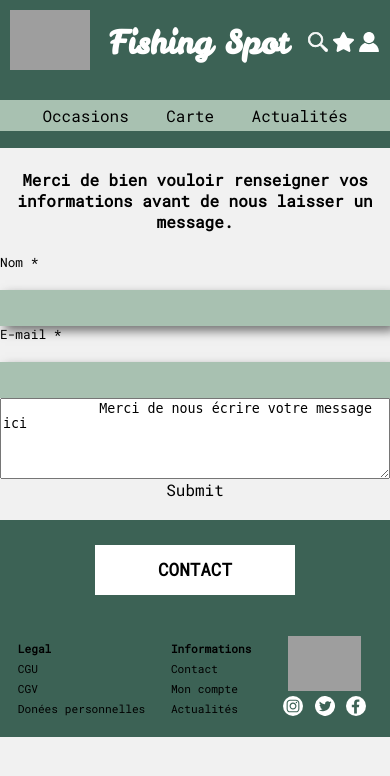
After one commit to DiscoMajor/fishing_spot, a PHP site: page /contact.html in a window 390 px wide. The commit adds this page. Shown: the top 776 px of the page. Run offline with PHP 8.4, Linux system fonts and the light colour scheme; grey boxes are pictures that could not be loaded.

Commit message:
Ajout page contact, rectification css sur page mon compte

```diff
--- /dev/null
+++ b/mon_site/contact.html
@@ -0,0 +1,95 @@
+<!DOCTYPE html>
+<html lang="fr">
+  <head>
+    <link href="https://fonts.googleapis.com/css2?family=Leckerli+One&display=swap" rel="stylesheet" />
+    <link href="https://fonts.googleapis.com/css2?family=Roboto+Mono&display=swap" rel="stylesheet" />
+    <link rel="stylesheet" href="styles.css" />
+    <meta name="viewport" content="width=device-width, initial-scale=1" />
+    <meta charset="utf-8" />
+    <title>Fishing Spot- Actualités</title>
+    <link rel="stylesheet" href="styles.css" />
+    <link rel="icon" type="image/x-icon" href="../mon_site/icones/fs_favicon.png" />
+  </head>
+  <body>
+    <header>
+      <div id="flexHeader">
+        <div id="logoFs">
+          <img src="..\mon_site\logo_fs\logo_fishing_spot.svg" alt="logo_fishing_spot" />
+        </div>
+        <h1>Fishing Spot</h1>
+
+        <div id="gapImgNavBar">
+          <img class="svgImg" src="..\mon_site\icones\louperecherche_ico.svg" alt="search" />
+          <img class="svgImg" src="..\mon_site\icones\favoris_ico.svg" alt="favoris" />
+          <img class="svgImg" src="..\mon_site\icones\mon_compte_ico.svg" alt="mon compte" />
+        </div>
+      </div>
+
+      <div id="headerBackGroundColor">
+        <div id="navBarFlex">
+          <nav>
+            <ul id="ulInline">
+              <li>Occasions</li>
+              <li>Carte</li>
+              <li>Actualités</li>
+            </ul>
+          </nav>
+        </div>
+      </div>
+    </header>
+
+    <h4>Merci de bien vouloir renseigner vos informations avant de nous laisser un message.</h4>
+
+    <form action="">
+      <div id="containerContactGrid">
+        <label for="text">Nom *</label>
+        <input type="text" />
+        <label for="email">E-mail *</label>
+        <input type="email" />
+        <textarea id="boxdialogue" name="messagePerso" rows="5" cols="33">
+            Merci de nous écrire votre message ici
+            </textarea
+        >
+        <input type="submit" />
+      </div>
+    </form>
+
+    <div class="banniereHautDePage">
+      <div class="titreBannierePages">
+        <h2 class="h2BannierePages">CONTACT</h2>
+      </div>
+    </div>
+
+    <footer>
+      <div id="footerFlex">
+        <div class="footerBox1">
+          <ul>
+            <h3>Legal</h3>
+            <li class="liFooter">CGU</li>
+            <li class="liFooter">CGV</li>
+            <li class="liFooter">Donées personnelles</li>
+          </ul>
+        </div>
+        <div class="footerBox2">
+          <ul class="ulFooter">
+            <h3>Informations</h3>
+            <li class="liFooter">Contact</li>
+            <li class="liFooter">Mon compte</li>
+            <li class="liFooter">Actualités</li>
+          </ul>
+        </div>
+
+        <div id="containerbox3_4">
+          <div class="footerBox3">
+            <img src="..\mon_site\logo_fs\logo_fishing_spot.svg" alt="logo_fishing_spot" />
+          </div>
+          <div class="footerBox4">
+            <img class="svgImg" src="..\mon_site\icones\insta_ico.svg" alt="" />
+            <img class="svgImg" src="..\mon_site\icones\twitter_ico.svg" alt="favoris_ico.svg" />
+            <img class="svgImg" src="..\mon_site\icones\fb_ico.svg" alt="" />
+          </div>
+        </div>
+      </div>
+    </footer>
+  </body>
+</html>
--- a/mon_site/styles.css
+++ b/mon_site/styles.css
@@ -220,7 +220,7 @@ label {
   font-size: 0.8em;
 }
 
-/* Grid Formulaires page CONNEXION / CREER UN COMPTE */
+/* Grid Formulaires page CONNEXION / CREER UN COMPTE / Mon compte */
 
 /*Formulaire de connexion */
 
@@ -273,7 +273,7 @@ label {
   box-shadow: 5px 5px 10px rgb(114, 114, 114);
   width: 95px;
   text-align: center;
-  margin-right: 65px;
+  margin-right: 80px;
 }
 
 /* MDP oublié */
@@ -295,8 +295,7 @@ input[type="submit"] {
 }
 
 @media only screen and (max-width: 500px) {
-  #connexionBox,
-  #registerBox {
+  #connexionBox {
     gap: 5px;
   }
 }
@@ -327,7 +326,7 @@ input[type="submit"] {
   box-shadow: 5px 5px 10px rgb(114, 114, 114);
   width: 93px;
   text-align: center;
-  margin-right: 65px;
+  margin-right: 80px;
   margin-bottom: 10px;
 }
 
@@ -343,6 +342,12 @@ input[type="textarea"] {
   font-family: "Roboto Mono", monospace;
   font-size: 0.8em;
   box-shadow: 5px 5px 10px rgb(114, 114, 114);
+}
+
+@media only screen and (max-width: 500px) {
+  #registerBox {
+    gap: 5px;
+  }
 }
 
 /* PAGE MON COMPTE */
@@ -578,7 +583,7 @@ input[type="textarea"] {
   padding: 10px;
 }
 
-/* A REVOIR !!!!! */
+/* MEDIA QUERIES PAGE ARTICLES */
 
 @media only screen and (max-width: 1300px) {
   #articlesGridContainer {
@@ -658,6 +663,14 @@ input[type="textarea"] {
   }
 }
 
+/* Page CONTACT */
+
+#containerContactGrid {
+  display: grid;
+  grid-template-columns: 1fr;
+  grid-template-rows: repeat(4, 1fr);
+}
+
 /* Footer */
 
 footer {
```
